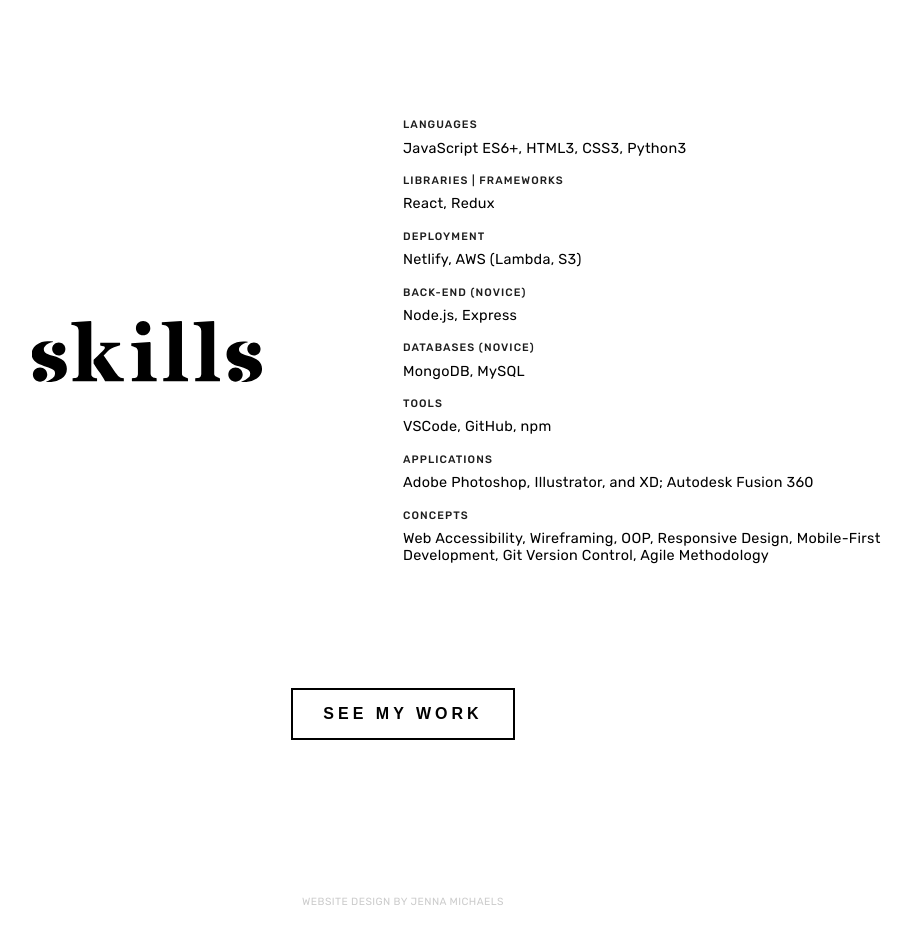
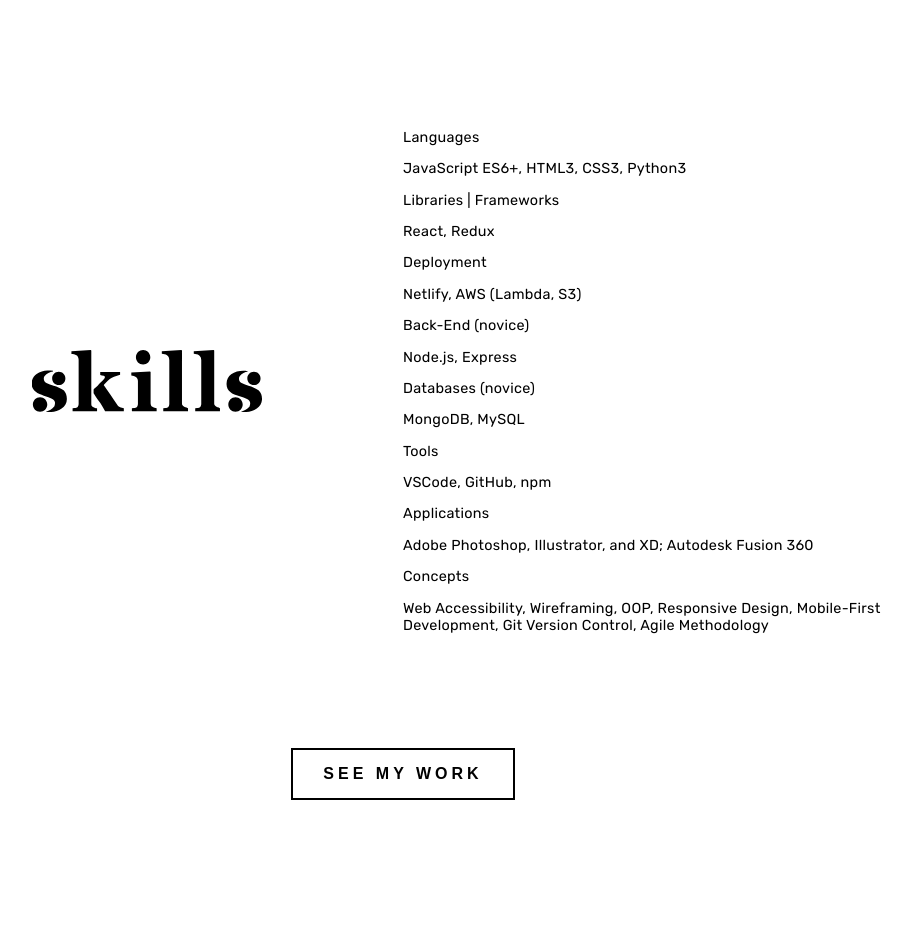
Before and after one commit to jenna-m/portfolio, a React (Create React App) app: page / in a window 1280 px wide. Shown: the part 920-1846 px from the top of the page, without its empty margins (237-1148 px from the left). Built offline with nearby package versions, Linux system fonts and the light colour scheme.

Commit message:
Update skillsData.js
Change IDs to classes

```diff
--- a/src/data/skillsData.js
+++ b/src/data/skillsData.js
@@ -4,45 +4,47 @@
 	return (
 		<div id="skills-container">
 			<div className="skills-card">
-				<p id="skill-category">Languages</p>
-				<p id="skill-list">JavaScript ES6+, HTML3, CSS3, Python3</p>
+				<p className="skill-category">Languages</p>
+				<p className="skill-list">
+					JavaScript ES6+, HTML3, CSS3, Python3
+				</p>
 			</div>
 
 			<div className="skills-card">
-				<p id="skill-category">Libraries | Frameworks</p>
-				<p id="skill-list">React, Redux</p>
+				<p className="skill-category">Libraries | Frameworks</p>
+				<p className="skill-list">React, Redux</p>
 			</div>
 
 			<div className="skills-card">
-				<p id="skill-category">Deployment</p>
-				<p id="skill-list">Netlify, AWS (Lambda, S3)</p>
+				<p className="skill-category">Deployment</p>
+				<p className="skill-list">Netlify, AWS (Lambda, S3)</p>
 			</div>
 
 			<div className="skills-card">
-				<p id="skill-category">Back-End (novice)</p>
-				<p id="skill-list">Node.js, Express</p>
+				<p className="skill-category">Back-End (novice)</p>
+				<p className="skill-list">Node.js, Express</p>
 			</div>
 
 			<div className="skills-card">
-				<p id="skill-category">Databases (novice)</p>
-				<p id="skill-list">MongoDB, MySQL</p>
+				<p className="skill-category">Databases (novice)</p>
+				<p className="skill-list">MongoDB, MySQL</p>
 			</div>
 
 			<div className="skills-card">
-				<p id="skill-category">Tools</p>
-				<p id="skill-list">VSCode, GitHub, npm</p>
+				<p className="skill-category">Tools</p>
+				<p className="skill-list">VSCode, GitHub, npm</p>
 			</div>
 
 			<div className="skills-card">
-				<p id="skill-category">Applications</p>
-				<p id="skill-list">
+				<p className="skill-category">Applications</p>
+				<p className="skill-list">
 					Adobe Photoshop, Illustrator, and XD; Autodesk Fusion 360
 				</p>
 			</div>
 
 			<div className="skills-card">
-				<p id="skill-category">Concepts</p>
-				<p id="skill-list">
+				<p className="skill-category">Concepts</p>
+				<p className="skill-list">
 					Web Accessibility, Wireframing, OOP, Responsive Design,
 					Mobile-First Development, Git Version Control, Agile
 					Methodology
```
